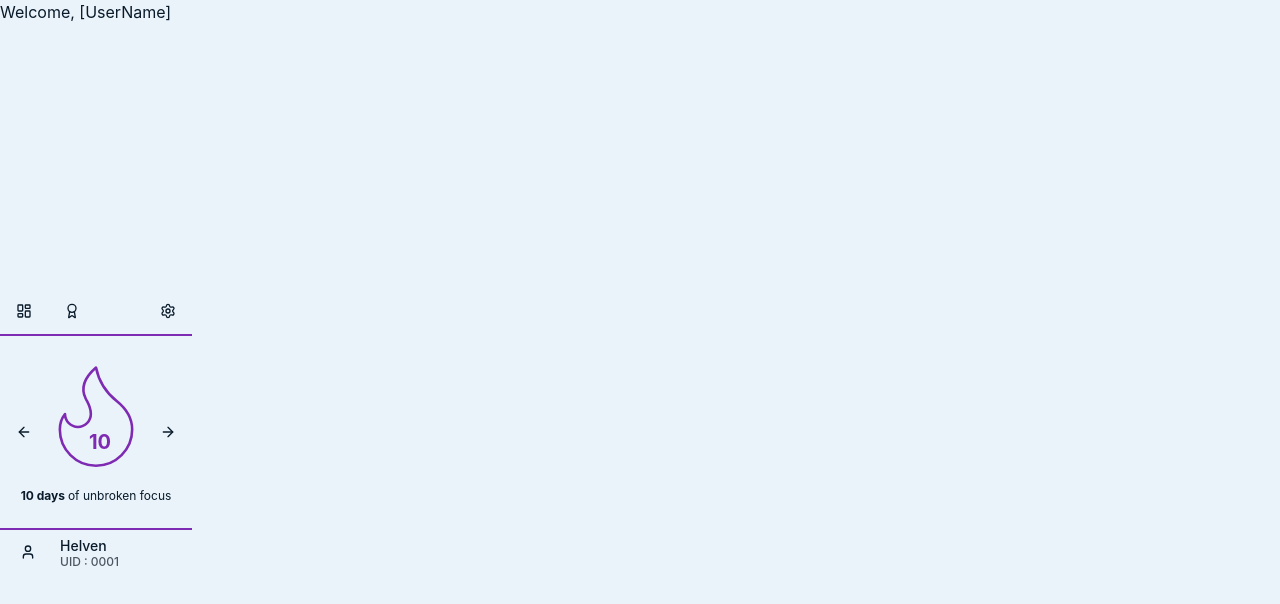
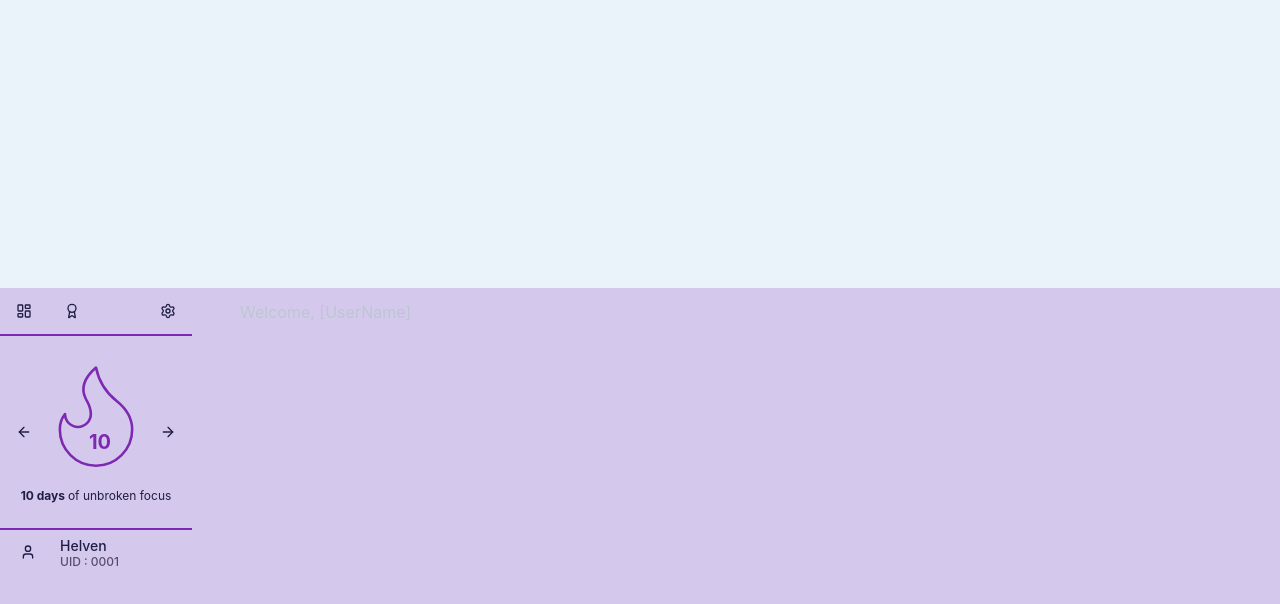
Before and after one commit to helvenix/Irminsul, a Next.js app: page / in a window 1280 px wide. Shown: the top 604 px of the page. Built offline with nearby package versions, Linux system fonts and the light colour scheme.

Commit message:
Page Area Mapped

```diff
--- a/app/page.tsx
+++ b/app/page.tsx
@@ -1,8 +1,8 @@
 
 export default function Home() {
     return(
-        <div>
-            <h1>Welcome, [UserName]</h1>
+        <div className="bg-accent opacity-20 fixed top-[36%] w-screen h-[64%]">
+            <h1 className="absolute left-60 leading-12">Welcome, [UserName]</h1>
         </div>
     );
 }
```
